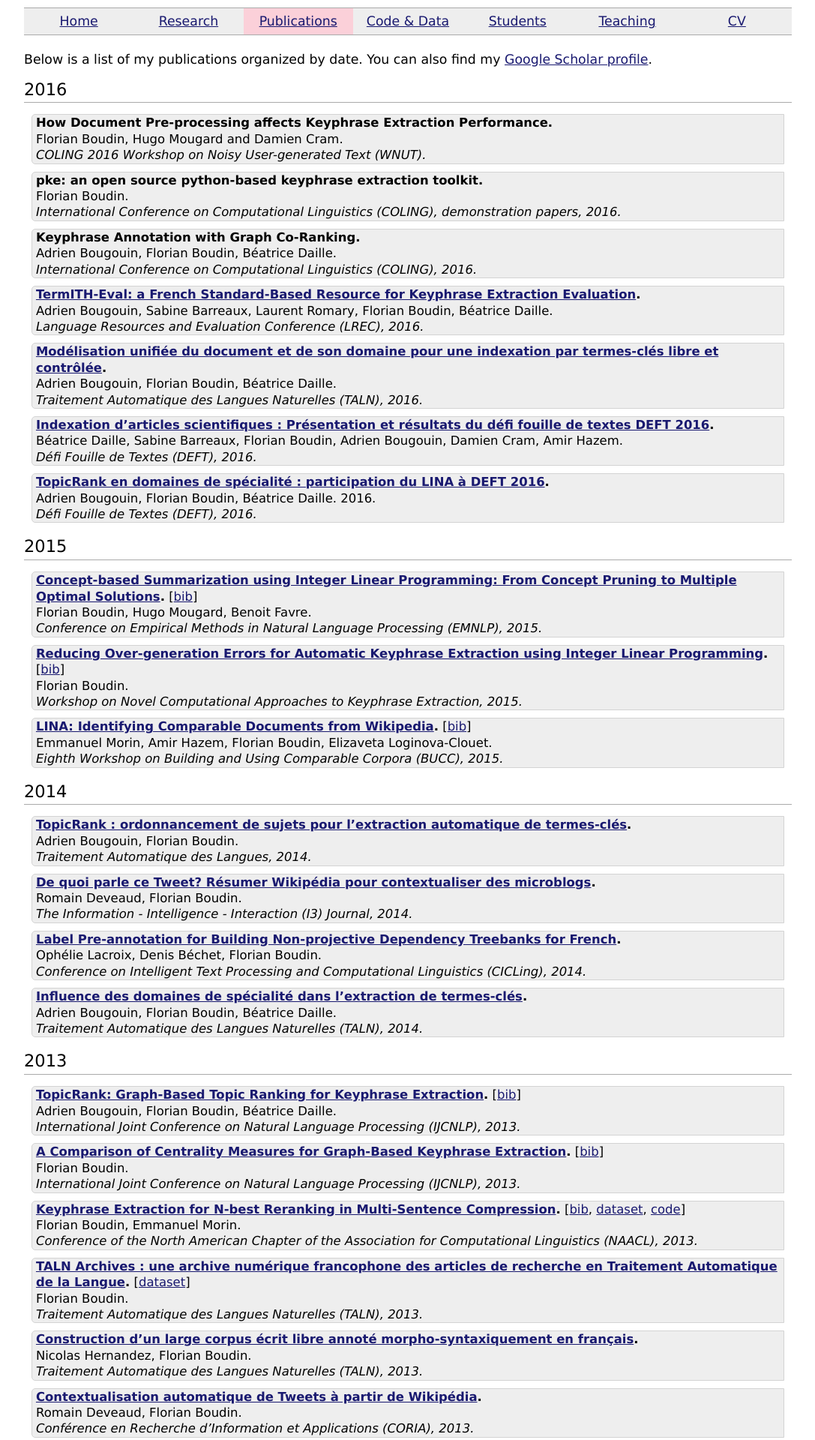
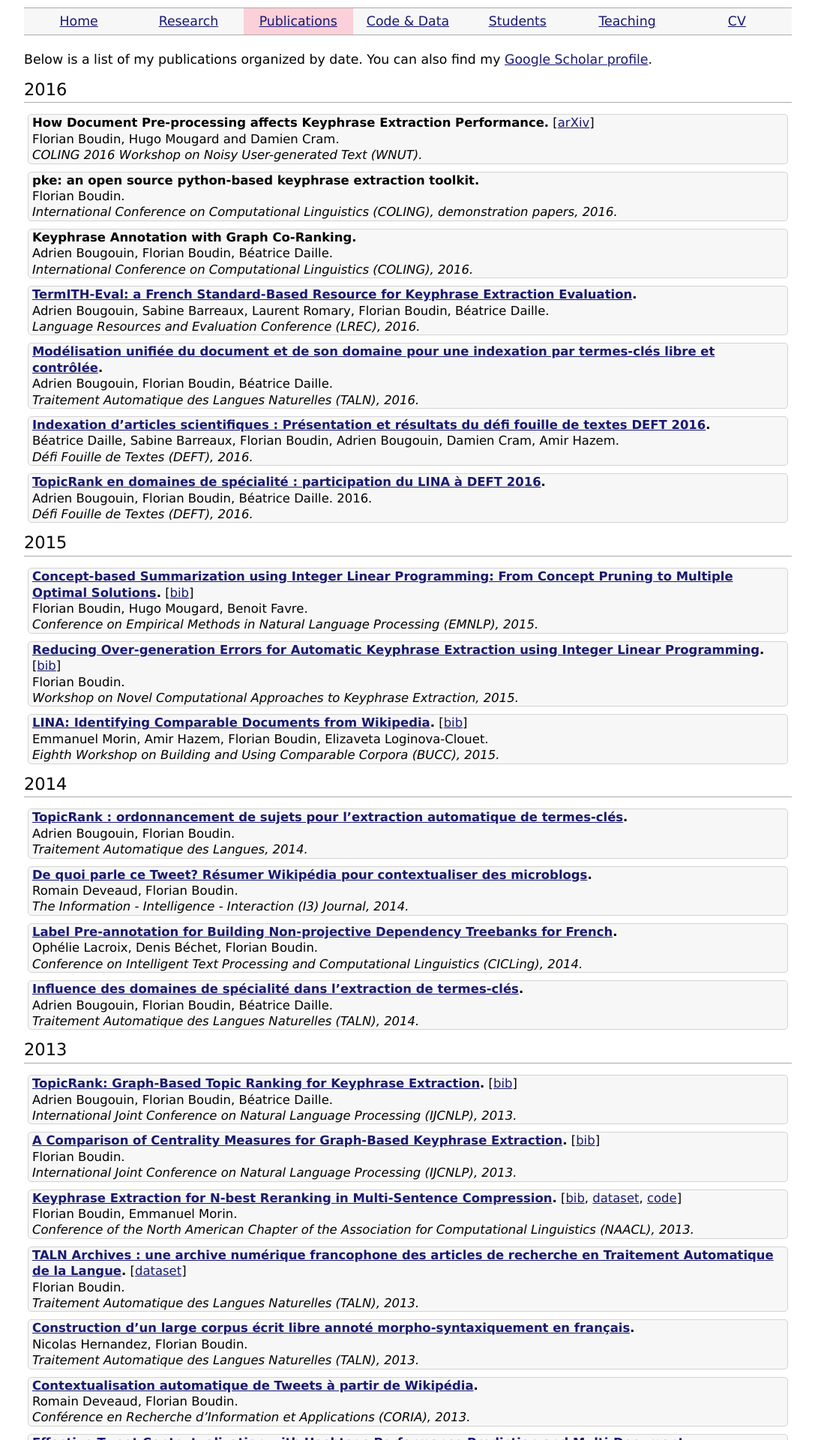
Before and after one commit to boudinfl/boudinfl.github.io, a Jekyll site: the page built from _pages/02_publications.md, in a window 1280 px wide. Shown: the top 1920 px of the page at 75% size, without its empty margins (96-1183 px from the left). Built offline with Jekyll 4.4.1, drawn with Linux system fonts in a browser that asks for light colours.

Commit message:
corrections de coquilles

```diff
--- a/_pages/02_publications.md
+++ b/_pages/02_publications.md
@@ -10,9 +10,10 @@ You can also find my [Google Scholar profile](http://scholar.google.com/citation
 # 2016
 {: .underline}
 
-   {: .bibliography}
+   {: .block}
 
-- **How Document Pre-processing affects Keyphrase Extraction Performance.**\\
+- **How Document Pre-processing affects Keyphrase Extraction Performance.**
+  [[arXiv](https://arxiv.org/abs/1610.07809)]\\
   Florian Boudin, Hugo Mougard and Damien Cram.\\
   *COLING 2016 Workshop on Noisy User-generated Text (WNUT).*
 
@@ -43,7 +44,7 @@ You can also find my [Google Scholar profile](http://scholar.google.com/citation
 # 2015
 {: .underline}
 
-   {: .bibliography}
+   {: .block}
 
  - **[Concept-based Summarization using Integer Linear Programming: From Concept Pruning to Multiple Optimal Solutions](http://aclweb.org/anthology/D15-1220).**
    [[bib](http://aclweb.org/anthology/D15-1220.bib)]\\
@@ -63,7 +64,7 @@ You can also find my [Google Scholar profile](http://scholar.google.com/citation
 # 2014
 {: .underline}
 
-   {: .bibliography}
+   {: .block}
 
  - **[TopicRank : ordonnancement de sujets pour l’extraction automatique de termes-clés](http://www.atala.org/IMG/pdf/2._Bougoin-TAL55-1.pdf).**\\
    Adrien Bougouin, Florian Boudin.\\
@@ -84,7 +85,7 @@ You can also find my [Google Scholar profile](http://scholar.google.com/citation
 # 2013
 {: .underline}
 
-   {: .bibliography}
+   {: .block}
 
  - **[TopicRank: Graph-Based Topic Ranking for Keyphrase Extraction](http://aclweb.org/anthology/I13-1062).**
    [[bib](http://aclweb.org/anthology/I13-1062.bib)]\\
@@ -121,7 +122,7 @@ You can also find my [Google Scholar profile](http://scholar.google.com/citation
 # 2012
 {: .underline}
 
-   {: .bibliography}
+   {: .block}
 
  - **[Using a Medical Thesaurus to Predict Query Difficulty](/data/articles/boudin_ecir12.pdf).**\\
    Florian Boudin, Jian-Yun Nie, Martin Dawes.\\
@@ -143,7 +144,7 @@ You can also find my [Google Scholar profile](http://scholar.google.com/citation
 # 2011
 {: .underline}
 
-   {: .bibliography}
+   {: .block}
 
  - **[A Graph-based Approach to Cross-language Multi-document Summarization](http://polibits.gelbukh.com/2011_43/43_16.pdf).**\\
    Florian Boudin, Stéphane Huet, Juan-Manuel Torres-Moreno.\\
@@ -164,7 +165,7 @@ You can also find my [Google Scholar profile](http://scholar.google.com/citation
 # 2010
 {: .underline}
 
-   {: .bibliography}
+   {: .block}
 
  - **[Combining classifiers for robust PICO element detection](http://www.biomedcentral.com/1472-6947/10/29).**\\
    Florian Boudin, Jian-Yun Nie, Joan Bartlett, Roland Grad, Pierre Pluye, Martin Dawes.\\
@@ -192,7 +193,7 @@ You can also find my [Google Scholar profile](http://scholar.google.com/citation
 # 2009
 {: .underline}
 
-   {: .bibliography}
+   {: .block}
 
  - **[Résumé automatique multi-document et indépendance de la langue : une première évaluation en français](http://www.atala.org/taln_archives/TALN/TALN-2009/taln-2009-court-035.pdf).**\\
    Florian Boudin, Juan-Manuel Torres-Moreno. \\
@@ -205,7 +206,7 @@ You can also find my [Google Scholar profile](http://scholar.google.com/citation
 # 2008
 {: .underline}
 
-   {: .bibliography}
+   {: .block}
 
  - **[A Scalable MMR Approach to Sentence Scoring for Multi-Document Update Summarization](http://aclweb.org/anthology/C08-2006).**
    [[bib](http://aclweb.org/anthology/C08-2006.bib)]\\
@@ -231,7 +232,7 @@ You can also find my [Google Scholar profile](http://scholar.google.com/citation
 # 2007
 {: .underline}
 
-   {: .bibliography}
+   {: .block}
 
  - **[A Cosine Maximization Minimization approach for User Oriented Multi-Document Update Summarization](/data/articles/boudin_ranlp07.pdf).**\\
    Florian Boudin, Juan-Manuel Torres-Moreno.\\
@@ -248,7 +249,7 @@ You can also find my [Google Scholar profile](http://scholar.google.com/citation
 # 2006
 {: .underline}
 
-   {: .bibliography}
+   {: .block}
 
  - **[The LIA-Thales summarization system at DUC-2006](http://www-nlpir.nist.gov/projects/duc/pubs/2006papers/LIA-Thales_Duc06_final.pdf).**\\
    Benoit Favre, Frederic Béchet, Patrice Bellot, Florian Boudin, Marc El-Beze, Laurent Gillard, Guy Lapalme, Juan-Manuel Torres-Moreno.\\
--- a/css/main.scss
+++ b/css/main.scss
@@ -96,7 +96,7 @@ footer {
 }
 
 nav {
-	background-color: #EEE;
+	background-color: #f7f7f7;
 	border-top: 1px solid #AAA;
 	border-bottom: 1px solid #AAA;
 	text-align: center;
@@ -132,22 +132,26 @@ a:hover {
 	text-decoration: underline;
 }
 
-ul.bibliography {
+ul.block {
 	list-style-type: none;
-	margin-left: 0;
+	list-style-position: inside;
+	margin: 0px;
 	font-size: 95%;
 }
 
-ul.bibliography li {
-	margin: 0px 10px 10px 10px;
+ul.block li {
+	background-color: #f7f7f7;
+	margin: 0px 5px;
+	border: 1px solid LightGrey;
 	padding: 0em 0.3em;
-	border: 1px solid LightGrey;
-	border-top-left-radius: 5px;
-	border-bottom-left-radius: 5px;
-	background-color: #EEE;
-	line-height: 1.3;
+	border-radius: 5px;
+	line-height: 1.3em;
 }
 
-ul.bibliography li p {
+ul.block li + li {
+	margin-top: 10px;
+}
+
+ul.block li p {
 	margin: 0px;
 }
```
Also changed, not shown: _pages/03_code_data.md (+2 -2 lines), index.html (+4 -4 lines).
